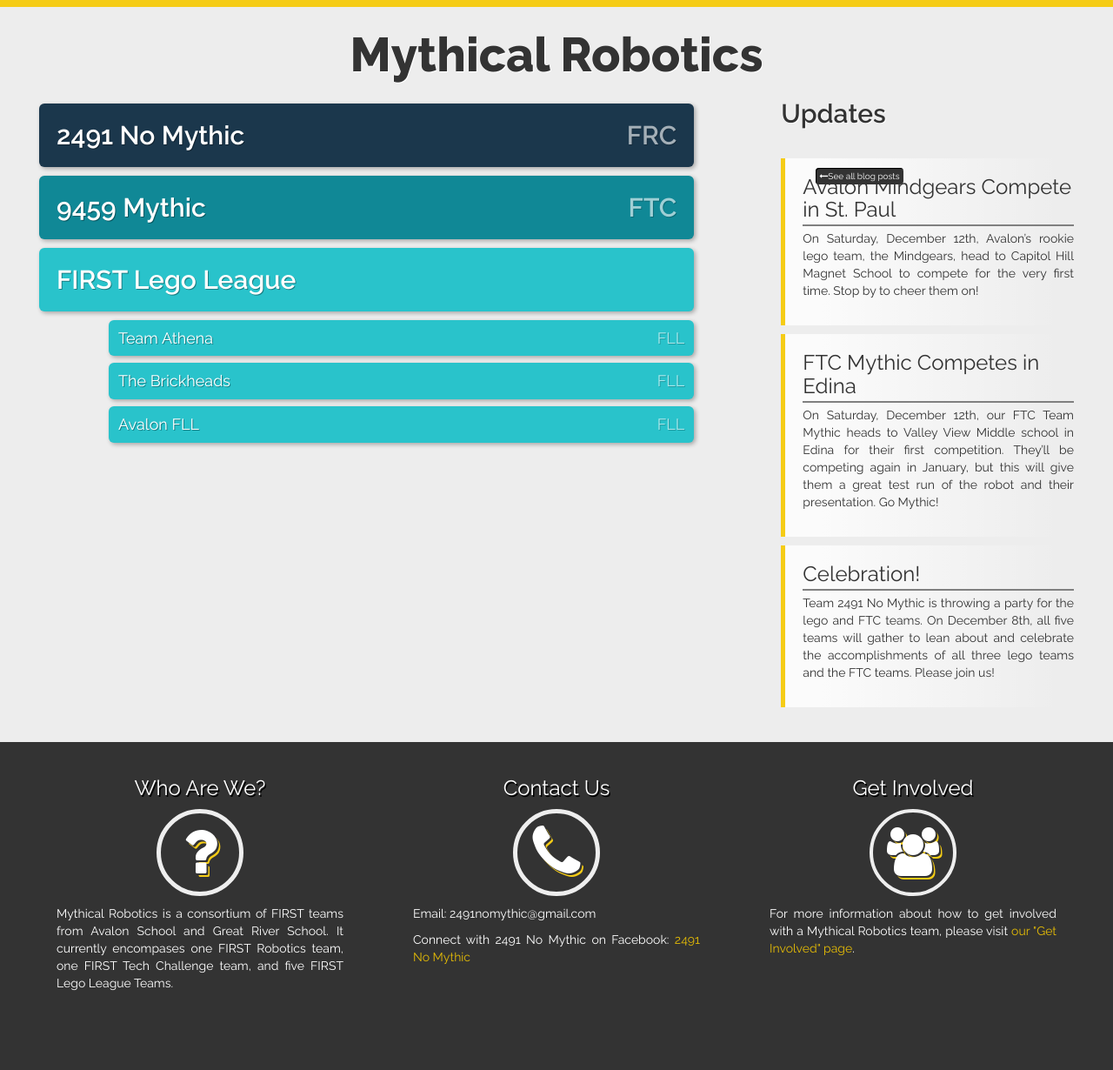
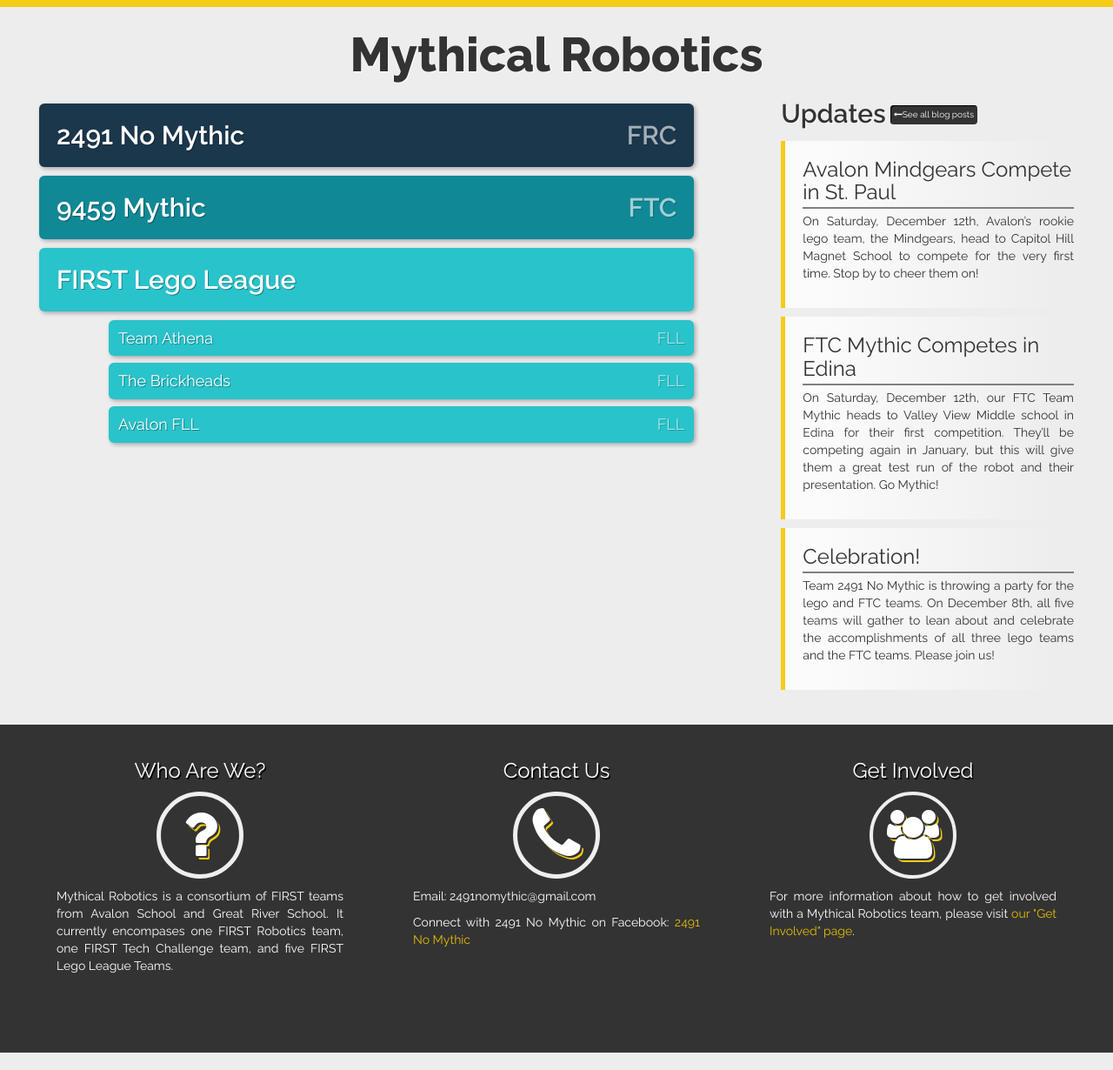
Before and after one commit to lauraschultz/mythicalrobotics, a Jekyll site: the page built from index.html, in a window 1280 px wide. Shown: the whole page at 87% size. Built offline with Jekyll 4.4.1, drawn with Linux system fonts in a browser that asks for light colours; nearby versions of some CDN libraries.

Commit message:
fix small button

```diff
--- a/_layouts/home.html
+++ b/_layouts/home.html
@@ -17,7 +17,7 @@
         <a href="{{ site.baseurl }}/fll/{{ site.team3_url }}"><div class="program program-mini fll"><h4 class="left">{{ site.team3_name }}</h4><h4 class="right">FLL</h4></div></a>
         </div>
       <div class="col-sm-4 m">
-      	<h2 class="inset">Updates</h2><a class="btn-back btn btn-default btn-small" href="{{ site.baseurl }}" role="button"><i class="fa fa-long-arrow-left"></i>See all blog posts</a>
+      	<h2 class="inset inline-block">Updates</h2><a class="btn-back btn btn-default btn-small" href="{{ site.baseurl }}" role="button"><i class="fa fa-long-arrow-left"></i>See all blog posts</a>
         {{ content }}
       </div>
     </div>
--- a/css/home.css
+++ b/css/home.css
@@ -143,6 +143,9 @@
 .container-container {
   margin:30px;
 }
+.inline-block {
+  display:inline-block;
+}
 .btn-back {
   position:absolute;
   top:40px;
@@ -160,8 +163,10 @@
   color:white;
 }
 .btn-small {
-  display:inline;
+  display:inline-block;
   position:relative;
   padding:4px;
   font-size:10px;
+  top:-5px;
+  left:5px;
 }
```
